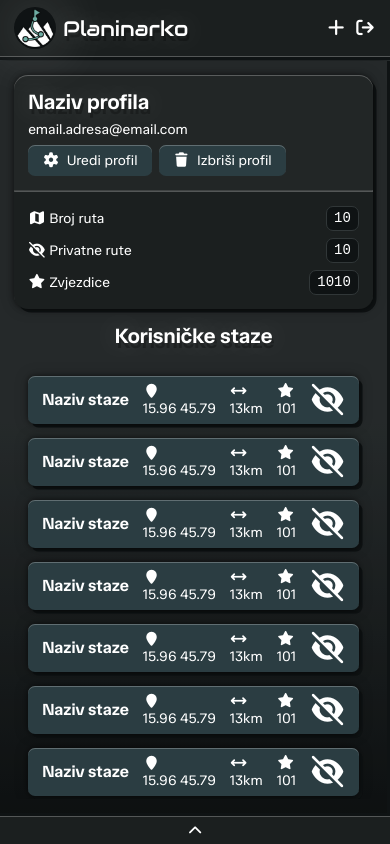
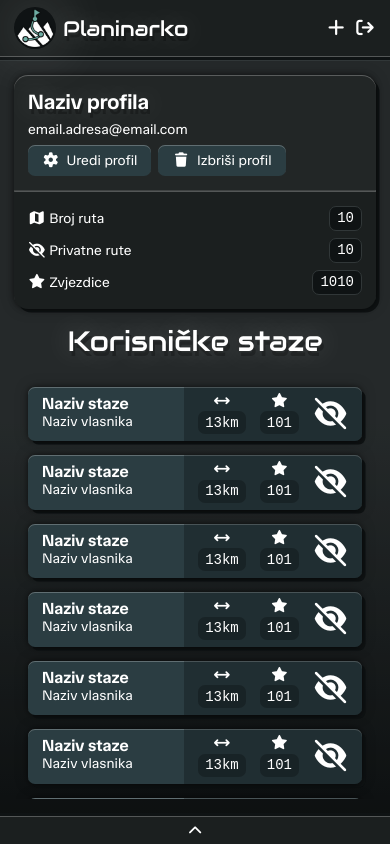
Before and after one commit to Vito510/progi-projekt, a React (Vite) app in the folder frontend/: page /profile in a window 390 px wide. Built offline with nearby package versions, Linux system fonts and the light colour scheme; no server answers.

Commit message:
Redizajn kartice staze (fixes #37)

```diff
--- a/frontend/src/App.css
+++ b/frontend/src/App.css
@@ -77,6 +77,10 @@ h1, h2 {
     text-shadow: 2px 5px 0px var(--darken), 0px 0px 2rem var(--highlight);
 }
 
+strong {
+    color: var(--accent-highlight);
+}
+
 /* ------------------------------------------------------- */
 
 /* ROOT ELEMENT STYLING */
--- a/frontend/src/components/pages/FrontPage.tsx
+++ b/frontend/src/components/pages/FrontPage.tsx
@@ -31,7 +31,7 @@ export default function FrontPage() {
             </AppHeader>
             <main className='-front-page'>
                 <div className="banner"></div>
-                <h2>Najbolje staze</h2>
+                <h1>Najbolje staze</h1>
                 <TrackList tracks={tracks}/>
             </main>
             <AppFooter/>
--- a/frontend/src/components/pages/ProfilePage.css
+++ b/frontend/src/components/pages/ProfilePage.css
@@ -52,6 +52,10 @@
 
 @media screen and (max-width: 768px) {
     .-profile-page {
+        box-shadow: none;
+        border: none;
+        width: 100%;
+
         display: grid;
         grid-template-areas: 'a' 'm';
         grid-template-columns: 1fr;
--- a/frontend/src/components/pages/ProfilePage.tsx
+++ b/frontend/src/components/pages/ProfilePage.tsx
@@ -43,7 +43,7 @@ export default function ProfilePage() {
                     </Card>
                 </aside>
                 <menu>
-                    <h2>Korisničke staze</h2>
+                    <h1>Korisničke staze</h1>
                     <TrackList tracks={tracks}/>
                 </menu>
             </main>
--- a/frontend/src/components/track/TrackCard.css
+++ b/frontend/src/components/track/TrackCard.css
@@ -1,19 +1,18 @@
 
 .-track-card {
     transition: background-color 0.25s;
+
+    min-height: fit-content;
+    overflow: hidden;
 
     display: flex;
     flex-direction: row;
     justify-content: space-between;
     align-items: center;
 
-    gap: var(--spacing);
-    padding: calc(var(--spacing) / 2) var(--spacing) calc(var(--spacing) / 2) var(--spacing);
-
     background-color: var(--accent-muted);
     border-radius: var(--roundness);
     box-shadow: var(--shadow-highlight), var(--shadow-smooth), var(--shadow-sharp);
-    /* border: var(--border-accent); */
 
     opacity: 0%;
     transform: translate(50%, 0%);
@@ -25,8 +24,155 @@
 .-track-card:hover {
     transition: background-color 0.25s;
     background-color: var(--accent-default);
-    border-color: var(--accent-highlight);
+
+    display: flex;
+    flex-direction: column;
+    justify-content: space-between;
+    align-items: center;
+    width: 100%;
 }
+
+/* ------------------------------------------------------- */
+
+.-track-card .collapsed {
+    display: none;
+}
+
+.-track-card:hover .collapsed {
+    display: block;
+}
+
+.-track-card .open {
+    display: block;
+}
+
+.-track-card:hover .open {
+    display: none;
+}
+
+.-track-card samp {
+    background-color: var(--darken);
+    border-radius: var(--roundness);
+    /* border: var(--border-highlight); */
+    /* box-shadow: var(--shadow-inset); */
+    padding: 0.25rem 0.5rem;
+    font-family: monospace;
+}
+
+/* ------------------------------------------------------- */
+
+.-track-card>* {
+    padding: calc(var(--spacing) / 2) calc(var(--spacing) * 2);
+    height: 100%;
+    width: auto;
+}
+
+.-track-card:hover>* {
+    height: auto;
+    width: 100%;
+}
+
+/* ------------------------------------------------------- */
+
+.-track-card>footer {
+    background-color: var(--darken);
+
+    display: flex;
+    flex-direction: row;
+    justify-content: space-between;
+    gap: var(--spacing);
+}
+
+.-track-card>footer>* {
+    display: flex;
+    flex-direction: row;
+    align-items: center;
+    gap: var(--spacing);
+}
+
+.-track-card:hover>footer>* {
+    flex-direction: column;
+    gap: var(--packing);
+
+    animation-name: slide-down;
+    animation-duration: 0.5s;
+    animation-fill-mode: forwards;
+}
+
+.-track-card:hover>footer>*:first-child {
+    align-items: start;
+}
+
+.-track-card>footer>*:last-child {
+    display: none;
+}
+
+.-track-card:hover>footer>*:last-child {
+    display: flex;
+    align-items: end;
+}
+
+.-track-card>footer span {
+    display: flex;
+    flex-direction: column;
+    align-items: center;
+    gap: calc(var(--packing) * 0.5);
+}
+
+.-track-card:hover>footer span {
+    flex-direction: row;
+    gap: var(--packing);
+}
+
+/* ------------------------------------------------------- */
+
+.-track-card>header section {
+    display: flex;
+    flex-direction: column;
+    align-items: start;
+}
+
+.-track-card:hover>header section {
+    flex-direction: row;
+    align-items: center;
+    justify-content: space-between;
+}
+
+.-track-card:hover>header {
+    box-shadow: var(--shadow-smooth);
+    background: linear-gradient(116deg,#00000000 30%, var(--highlight) 50%, #00000000 70%);
+    animation: background-glint 1s ease;
+    background-size: 400% 400%;
+}
+
+/* ------------------------------------------------------- */
+
+@media screen and (max-width: 768px) {
+    .-track-card>footer {
+        flex-direction: column;
+    }
+
+    .-track-card:hover>footer>*:first-child {
+        align-items: center;
+    }
+
+    .-track-card:hover>footer>*:last-child {
+        flex-direction: row;
+        flex-wrap: wrap;
+        width: 100%;
+        justify-content: center;
+    }
+
+    .-track-card>* {
+        padding: calc(var(--spacing) / 2) var(--spacing);
+    }
+
+    .-track-card {
+        width: 100%;
+    }
+}
+
+/* ------------------------------------------------------- */
 
 @keyframes slide-left {
     0% {
@@ -38,3 +184,25 @@
         transform: translate(0%, 0%);
     }
 }
+
+@keyframes slide-down {
+    0% {
+        opacity: 0%;
+        transform: translate(0%, -10%);
+    }
+    100% {
+        opacity: 100%;
+        transform: translate(0%, 0%);
+    }
+}
+
+@keyframes background-glint {
+    0% {
+        background-position: 0% 0%;
+    }
+    100% {
+        background-position: 100% 100%;
+    }
+}
+
+/* ------------------------------------------------------- */
--- a/frontend/src/components/track/TrackCard.tsx
+++ b/frontend/src/components/track/TrackCard.tsx
@@ -1,17 +1,20 @@
 import { useEffect, useRef } from 'react';
 import './TrackCard.css';
+import List from '../general/List';
+import Button from '../general/Button';
 
 interface Props {
     index?: number,
     name: string,
-    longitude: number,
-    latitude: number,
     length: number,
     stars: number,
     visibility: string,
+    id: number,
+    owner: string
+    date: Date
 }
 
-export default function TrackCard({index = 0, name, longitude, latitude, length, stars, visibility} : Props) {
+export default function TrackCard({index = 0, id, name, owner, date, length, stars, visibility} : Props) {
     const ref = useRef<HTMLLIElement>(null);
     useEffect(() => {
         if (ref.current)
@@ -20,28 +23,52 @@ export default function TrackCard({index = 0, name, longitude, latitude, length,
 
     return (
         <li className="-track-card" ref={ref}>
-            <h3>{name}</h3>
-            <div className="column centered">
-                <i className="fa fa-map-marker"></i>
-                <p>{latitude} {longitude}</p>
-            </div>
-            <div className="column centered">
-                <i className="fa fa-arrows-h"></i>
-                <p>{length}km</p>
-            </div>
-            <div className="column centered">
-                <i className="fa fa-star"></i>
-                <p>{stars}</p>
-            </div>
-            <div>
-                {
-                    visibility === 'Public'
-                    ?
-                    <i className="fa fa-eye fa-2x"></i>
-                    :
-                    <i className="fa fa-eye-slash fa-2x"></i>
-                }
-            </div>
+            <header>
+                <section>
+                    <List type='column' align='start' justify='center'>
+                        <h3>{name}</h3>
+                        <small className='collapsed'><em>#{id}</em></small>
+                    </List>
+                    <List type='column' align='end' justify='center'>
+                        <p>{owner}</p>
+                        <small className='collapsed'><em>{date.toDateString()}</em></small>
+                    </List>
+                </section>
+            </header>
+            <footer>
+                <section>
+                    <span>
+                        <i className="fa fa-arrows-h"></i>
+                        <p className='collapsed'>Duljina</p>
+                        <samp>{length}km</samp>
+                    </span>
+                    <span>
+                        <i className="fa fa-star"></i>
+                        <p className='collapsed'>Broj zvjezdica</p>
+                        <samp>{stars}</samp>
+                    </span>
+                    <span>
+                        <i className={"fa fa-2x " + (visibility === 'Public' ? 'fa-eye' : 'fa-eye-slash') + " open"}></i>
+                        <i className="fa fa-eye collapsed"></i>
+                        <p className='collapsed'>Vidljivost</p>
+                        <samp className='collapsed'>{visibility === 'Public' ? 'javno' : 'privatno'}</samp>
+                    </span>
+                </section>
+                <section>
+                    <Button type='primary'>
+                        <i className='fa fa-external-link'></i>
+                        Otvori
+                    </Button>
+                    <Button type='secondary'>
+                        <i className='fa fa-star'></i>
+                        Ocjeni
+                    </Button>
+                    <Button type='secondary'>
+                        <i className='fa fa-clone'></i>
+                        Podijeli
+                    </Button>
+                </section>
+            </footer>
         </li>
     );
 };
--- a/frontend/src/components/track/TrackList.css
+++ b/frontend/src/components/track/TrackList.css
@@ -5,6 +5,7 @@
     align-items: center;
     height: 100%;
     min-height: 0;
+    width: fit-content;
 
     gap: var(--spacing);
     padding: calc(var(--thickness) * 4);
@@ -14,3 +15,10 @@
     padding-bottom: var(--spacing);
     scrollbar-color: var(--text-default) #00000000;
 }
+
+
+@media screen and (max-width: 768px) {
+    .-track-list {
+        width: 100%;
+    }
+}
--- a/frontend/src/components/track/TrackList.tsx
+++ b/frontend/src/components/track/TrackList.tsx
@@ -10,11 +10,12 @@ export default function TrackList({ tracks }: TrackListDescriptor) {
           key={index}
           index={index}
           name={track.name}
-          latitude={track.latitude}
-          longitude={track.longitude}
           length={track.length}
           stars={track.stars}
           visibility={track.visibility}
+          id={index}
+          owner="Naziv vlasnika"
+          date={new Date(2022, 11, 24, 10, 33, 30, 0)}
         />
       ))}
     </ul>
--- a/frontend/src/utility/tile.ts
+++ b/frontend/src/utility/tile.ts
@@ -133,7 +133,7 @@ export function getParams(image: ImageData, scale : number = 1.0): TerrainParame
 
     return {
         heightmap: image,
-        range: (max - min) / (pixel_size * scale) * 1.1, // FIX arbitrary 1.1
+        range: (max - min) / (pixel_size * scale) * 1.1, // ARBITRARY
         multiplier: 1.0 / (pixel_size * scale),
         offset: -min,
     }
```
Also changed, not shown: frontend/src/utility/image.ts (+0 -26 lines).
